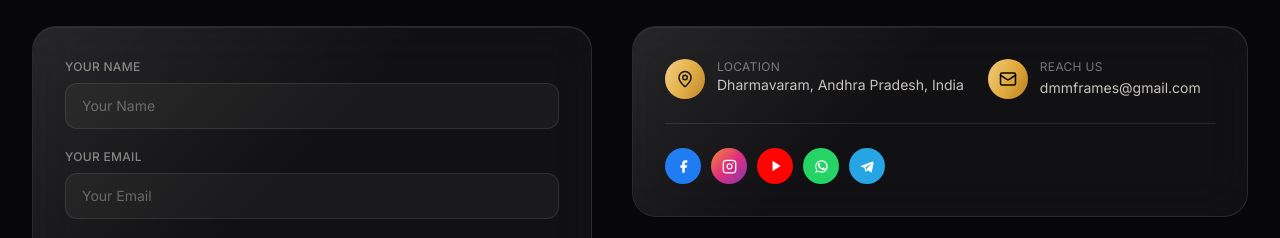
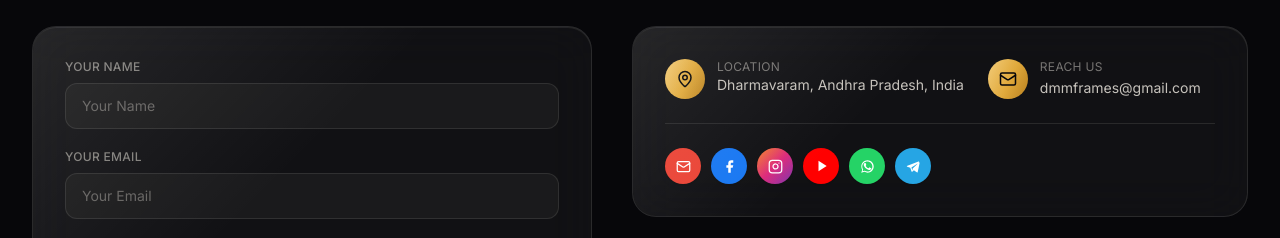
Before and after one commit to Gudibanda-Suresh/Dmm_Frames, a React (Vite) app: page / in a window 1280 px wide. Shown: the part 5930-6168 px from the top of the page. Built offline with nearby package versions, Linux system fonts and the light colour scheme; a web font is replaced by a local one.

Commit message:
email icon updated

```diff
--- a/src/components/Contact.jsx
+++ b/src/components/Contact.jsx
@@ -184,6 +184,13 @@ export default function Contact() {
 
                 <div className="mt-6 flex gap-2.5 border-t border-fg/10 pt-6">
                   <a
+                    href={`mailto:${SOCIALS.email}`}
+                    aria-label="Email"
+                    className="flex h-9 w-9 items-center justify-center rounded-full bg-[#EA4335] text-white shadow-sm transition-transform duration-300 hover:scale-110"
+                  >
+                    <Mail size={15} />
+                  </a>
+                  <a
                     href={SOCIALS.facebook}
                     target="_blank"
                     rel="noreferrer"
```
